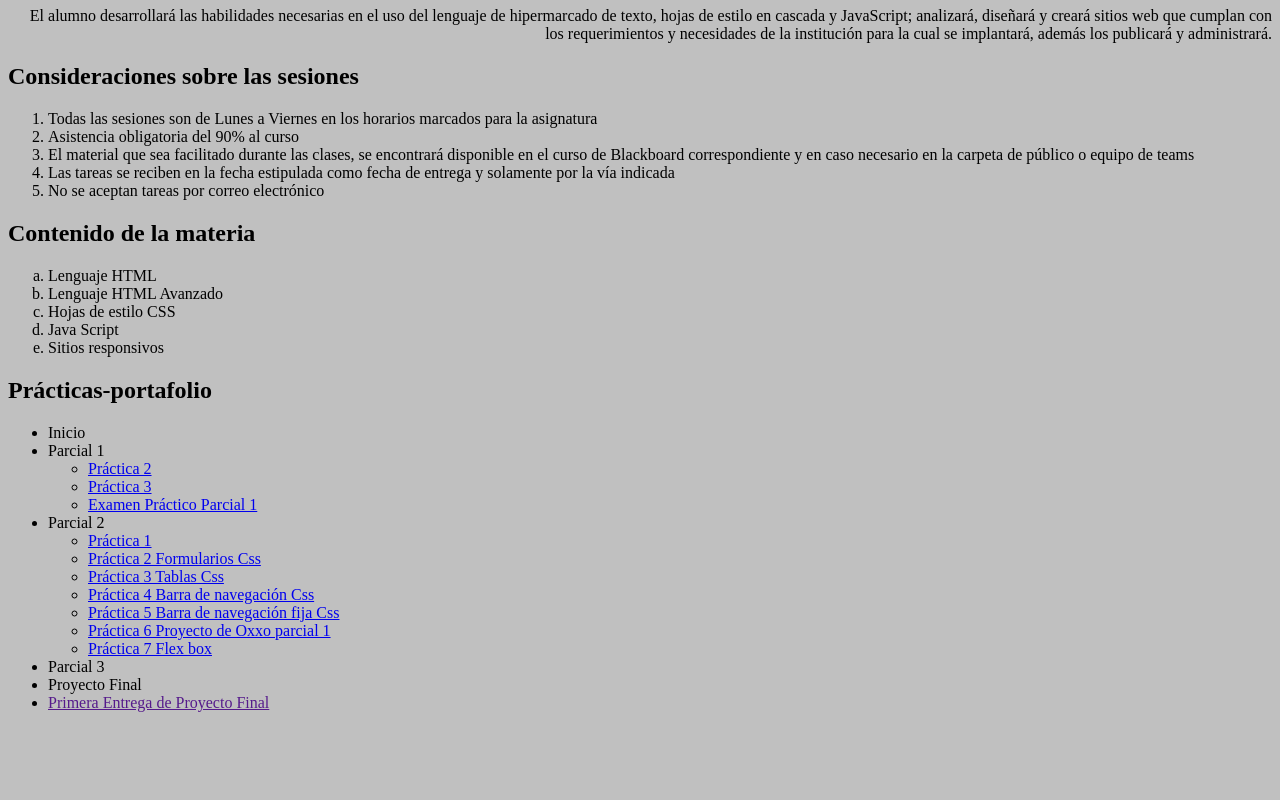
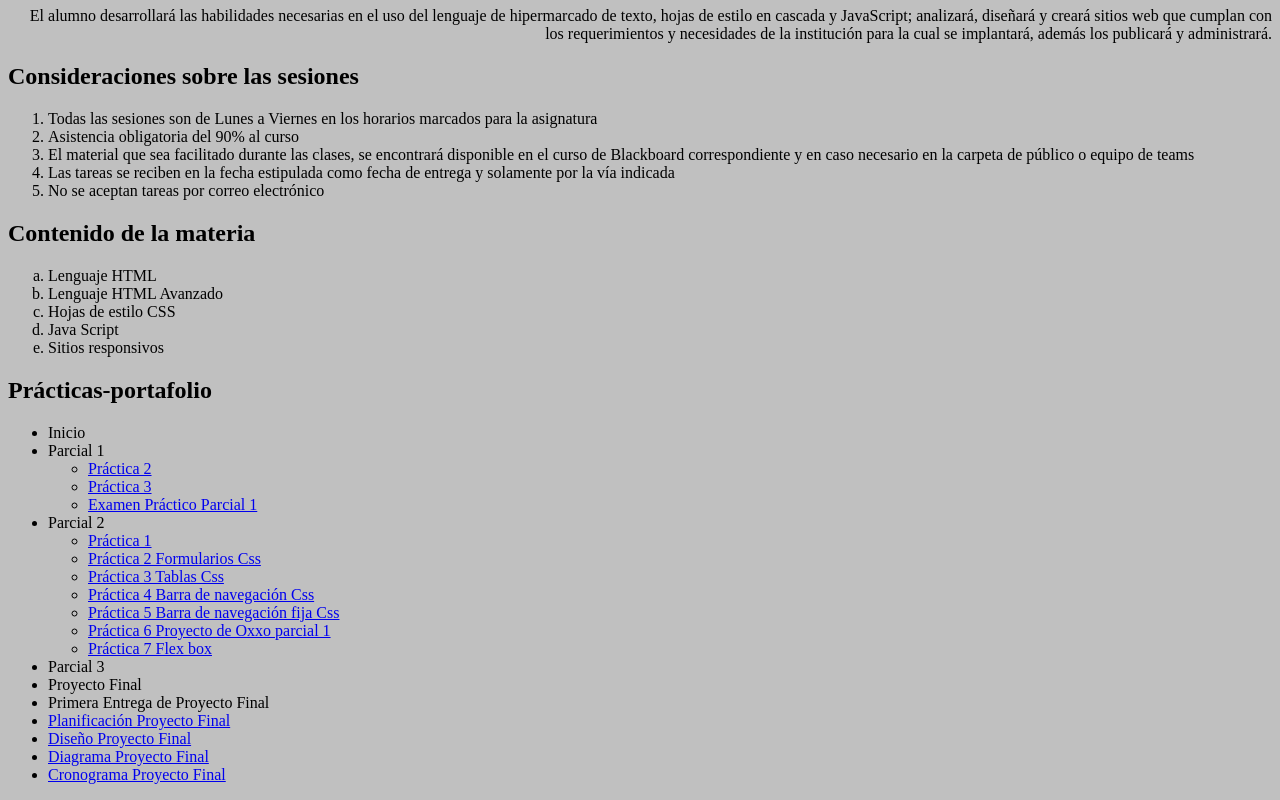
Before and after one commit to 3mm4nu3lMr/evidencias1web, a plain HTML site: page index.html in a window 1280 px wide. Shown: the part 1022-1822 px from the top of the page. Before the commit the page ends 1750 px from the top, so only its background shows below. Drawn offline with Linux system fonts and the light colour scheme.

Commit message:
index.html

```diff
--- a/index.html
+++ b/index.html
@@ -116,7 +116,14 @@ Fecha: 06/02/25-->
 			<li>Parcial 3</li>
 			<li>Proyecto Final</li>
 				<lu>
-					<li> <a href= >Primera Entrega de Proyecto Final</a></li>
+					<li> <a>Primera Entrega de Proyecto Final</a></li>
+						<lu>
+							<li> <a href= "Proyecto final 1era Entrega.pdf">Planificación Proyecto Final</a></li>
+							<li> <a href= "BOCETO.pdf">Diseño Proyecto Final</a></li>
+							<li> <a href= "Diagrama en blanco.pdf">Diagrama Proyecto Final</a></li>
+							<li> <a href= "Cronograma.xlsx">Cronograma Proyecto Final</a></li>
+						</lu>
+
 				</lu>
 		</ul>
 
```
